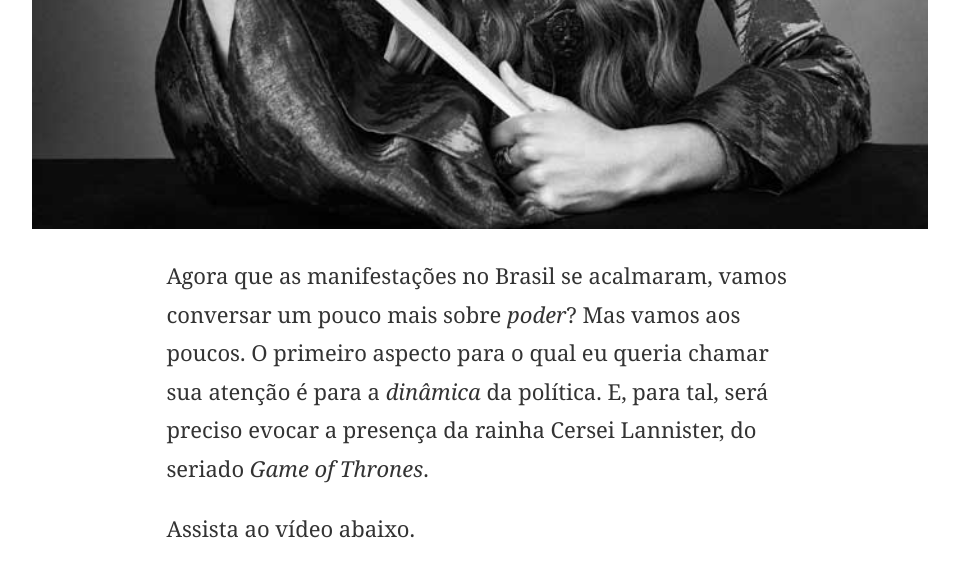
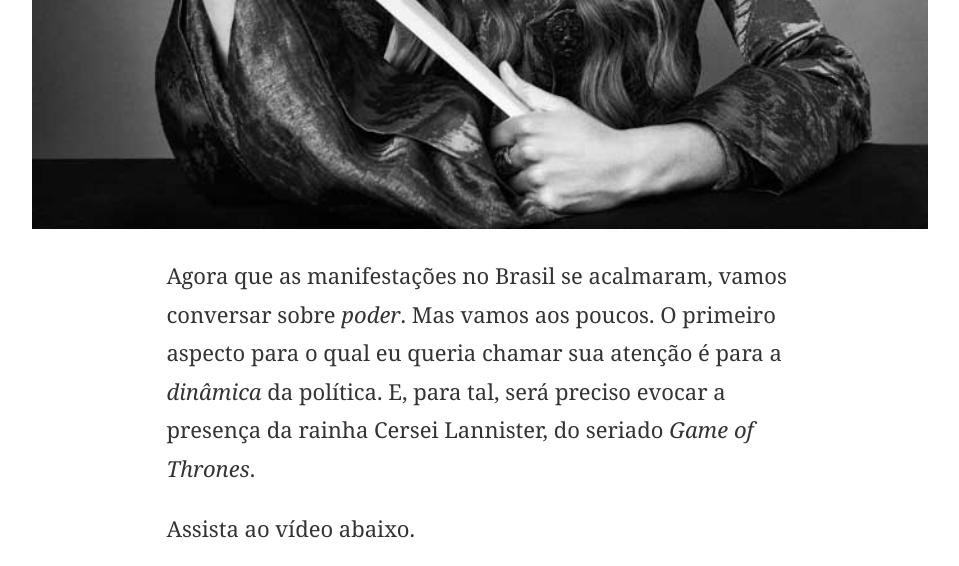
Before and after one commit to eduf/eduf.github.com, a Jekyll site: the page built from _posts/2013-07-02-game-of-thrones-e-as-manifestacoes-no-brasil.md, in a window 1280 px wide and 900 px high, scrolled down 867 px, cut to the strip 0-566 px from the top of the window. Shown: the whole strip, without its empty margins (160-1119 px from the left). Built offline with Jekyll 4.4.1, drawn with Linux system fonts in a browser that asks for light colours; nearby versions of some CDN libraries; comment, search, counter and statistics services are not loaded.

Commit message:
Cortes no GoT

```diff
--- a/_posts/2013-07-02-game-of-thrones-e-as-manifestacoes-no-brasil.md
+++ b/_posts/2013-07-02-game-of-thrones-e-as-manifestacoes-no-brasil.md
@@ -11,7 +11,7 @@ image:
 - /images/cersei.jpg
 ---
 
-Agora que as manifestações no Brasil se acalmaram, vamos conversar um pouco mais sobre *poder*? Mas vamos aos poucos. O primeiro aspecto para o qual eu queria chamar sua atenção é para a *dinâmica* da política. E, para tal, será preciso evocar a presença da rainha Cersei Lannister, do seriado *Game of Thrones*. <!--more-->
+Agora que as manifestações no Brasil se acalmaram, vamos conversar sobre *poder*. Mas vamos aos poucos. O primeiro aspecto para o qual eu queria chamar sua atenção é para a *dinâmica* da política. E, para tal, será preciso evocar a presença da rainha Cersei Lannister, do seriado *Game of Thrones*. <!--more-->
 
 Assista ao vídeo abaixo.
 
```
